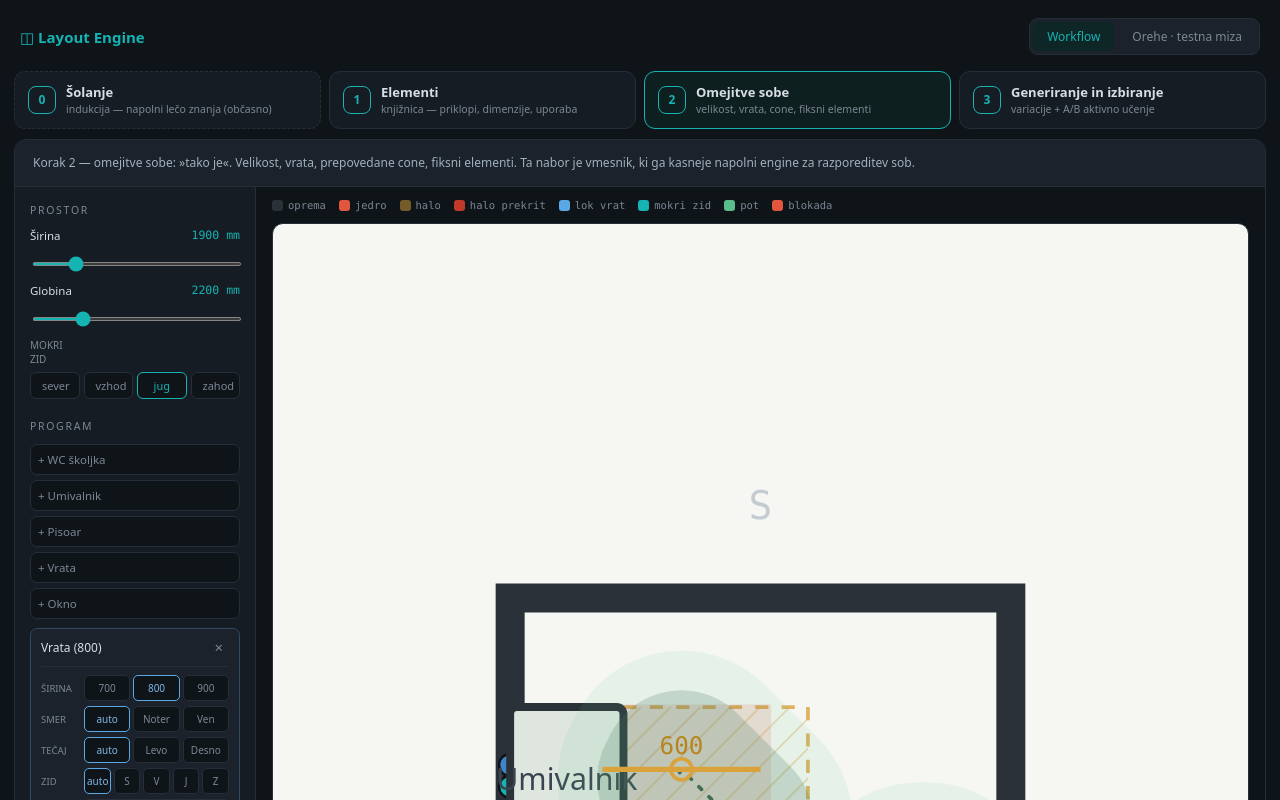
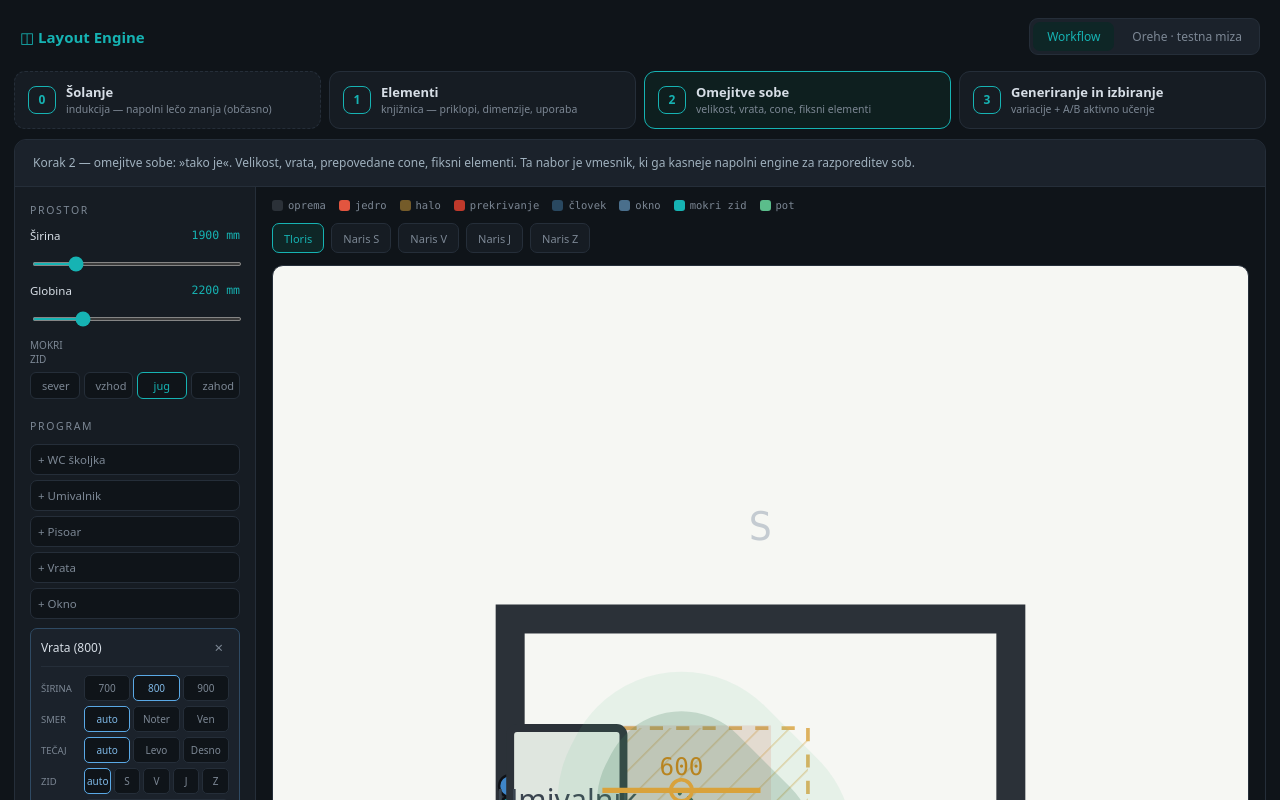
Before and after one commit to zorkojaka/FloorPlannerApp, a React (Vite) app: page / in a window 1280 px wide. Shown: the top 800 px of the page. Built offline with nearby package versions, Linux system fonts and the light colour scheme.

Commit message:
Add side elevation view switcher

```diff
--- a/src/LegacyLayoutEngine.jsx
+++ b/src/LegacyLayoutEngine.jsx
@@ -8,6 +8,7 @@ import { checkFeasibility } from "./engine/feasibility";
 import { initialPreferenceState, rankByPreference, recordPreference } from "./engine/preference";
 import { nextPair, suggestedExplore } from "./engine/active";
 import { buildFreeGrid, findPath } from "./engine/freespace";
+import { buildElevation } from "./engine/elevation";
 import { elementBox } from "./engine/volume";
 import { doorInteriorPoint, usagePoint } from "./engine/evaluator";
 import { measureGeneralization, measureInductionHoldout, measurePreferenceGain } from "./engine/metrics";
@@ -449,10 +450,25 @@ function ConstraintsPanel({rp,library}){
 /* ===== Korak 3 (a) — oder z razporeditvijo in poolom ===== */
 function StagePanel({rp}){
   const {best,cfg,zones,routing,feasibility,hasDoor,soft,pool,idx,setIdx,paths,showPaths,pathMin,pathWant}=rp;
+  const [view,setView]=usePersistentState("floorplanner.stageView","plan");
+  const wallView=view==="plan"?null:view;
+  const viewButtons=[
+    ["plan","Tloris"],
+    ["N","Naris S"],
+    ["E","Naris V"],
+    ["S","Naris J"],
+    ["W","Naris Z"],
+  ];
   return (
     <main className="cstage">
-      <div className="legend mono"><span><i style={{background:"#2b3138"}}/>oprema</span><span><i style={{background:"#e2553f"}}/>jedro</span><span><i style={{background:"#d9a23b",opacity:.5}}/>halo</span><span><i style={{background:"#c0392b"}}/>halo prekrit</span><span><i style={{background:"#5aa9e6"}}/>lok vrat</span><span><i style={{background:"#16b3b3"}}/>mokri zid</span><span><i style={{background:"#5bbd8b"}}/>pot</span><span><i style={{background:"#e2553f"}}/>blokada</span></div>
-      <div className="sheet">{best? <O2Plan cand={best} cfg={cfg} zones={zones} routing={routing} paths={showPaths?paths:[]} bandMin={pathMin} bandWant={pathWant}/> : <div className="noRes">{!feasibility.feasible?<>Brief ni izvedljiv:<br/>{feasibility.reasons.join(" · ")}</>:!hasDoor?"Dodaj vrata - soba brez vrat nima veljavne rešitve.":soft?"Ni veljavne razporeditve ob teh omejitvah. Povečaj prostor ali zrahljaj zahteve.":"V strogem načinu ni rešitve - vklopi mehka pravila."}</div>}</div>
+      <div className="legend mono"><span><i style={{background:"#2b3138"}}/>oprema</span><span><i style={{background:"#e2553f"}}/>jedro</span><span><i style={{background:"#d9a23b",opacity:.5}}/>halo</span><span><i style={{background:"#c0392b"}}/>prekrivanje</span><span><i style={{background:"#5aa9e6",opacity:.35}}/>človek</span><span><i style={{background:"#86c9ff",opacity:.5}}/>okno</span><span><i style={{background:"#16b3b3"}}/>mokri zid</span><span><i style={{background:"#5bbd8b"}}/>pot</span></div>
+      <div className="viewTabs" role="tablist" aria-label="Pogled risbe">
+        {viewButtons.map(([id,label])=><button key={id} className={view===id?"on":""} onClick={()=>setView(id)}>{label}</button>)}
+      </div>
+      <div className="sheet">{best? (wallView
+        ? <ElevationView cand={best} cfg={cfg} wall={wallView}/>
+        : <O2Plan cand={best} cfg={cfg} zones={zones} routing={routing} paths={showPaths?paths:[]} bandMin={pathMin} bandWant={pathWant}/>)
+        : <div className="noRes">{!feasibility.feasible?<>Brief ni izvedljiv:<br/>{feasibility.reasons.join(" · ")}</>:!hasDoor?"Dodaj vrata - soba brez vrat nima veljavne rešitve.":soft?"Ni veljavne razporeditve ob teh omejitvah. Povečaj prostor ali zrahljaj zahteve.":"V strogem načinu ni rešitve - vklopi mehka pravila."}</div>}</div>
       <div className="poolBar">{pool.length>0 && <><span className="mono">{pool.length} veljavnih</span>{pool.slice(0,8).map((c,i)=><button key={i} className={"thumb "+(idx===i?"on":"")} onClick={()=>setIdx(i)}><span className="mono">{(c.ev.score*100|0)}</span></button>)}</>}</div>
     </main>
   );
@@ -598,6 +614,45 @@ function O2Plan({cand,cfg,zones,routing,paths=[],bandMin=600,bandWant=900}){ con
   </svg>;
 }
 
+const WALL_LABELS={N:"S",E:"V",S:"J",W:"Z"};
+function ElevationView({cand,cfg,wall}){
+  const model=buildElevation(cand.placed,cfg,wall);
+  const PADL=360,PADR=160,PADT=260,PADB=280;
+  const axis=model.width;
+  const yOf=(r)=>model.height-r.y-r.h;
+  const ticks=[];
+  for(let z=0;z<=model.height;z+=500)ticks.push(z);
+  if(ticks[ticks.length-1]!==model.height)ticks.push(model.height);
+  const fillOf=(r)=>r.kind==="human"?"#5aa9e6":r.kind==="window"?"#86c9ff":"#dfe6df";
+  const strokeOf=(r)=>r.kind==="human"?"#3a78b0":r.kind==="window"?"#3f86c9":"#2b3138";
+  return <svg viewBox={`${-PADL} ${-PADT} ${axis+PADL+PADR} ${model.height+PADT+PADB}`} style={{width:"100%",height:"100%"}}>
+    <rect x={-PADL} y={-PADT} width={axis+PADL+PADR} height={model.height+PADT+PADB} fill="#f6f7f3"/>
+    <g fontFamily="ui-monospace,Menlo,monospace" fill="#8a96a3">
+      <text x={axis/2} y={-126} fontSize="96" textAnchor="middle">Naris {WALL_LABELS[wall]} · vzdolž zidu / višina Z</text>
+      <line x1="0" y1={model.height} x2={axis} y2={model.height} stroke="#2b3138" strokeWidth="18"/>
+      <line x1="-120" y1="0" x2="-120" y2={model.height} stroke="#2b3138" strokeWidth="14"/>
+      {ticks.map(z=><g key={z}>
+        <line x1="-160" y1={model.height-z} x2={axis} y2={model.height-z} stroke="#c7cfd6" strokeWidth="8" opacity={z===0?0:0.55}/>
+        <line x1="-160" y1={model.height-z} x2="-82" y2={model.height-z} stroke="#2b3138" strokeWidth="12"/>
+        <text x="-188" y={model.height-z} dy="30" fontSize="76" textAnchor="end">{z}</text>
+      </g>)}
+      <text x="-188" y="-46" fontSize="76" textAnchor="end">mm</text>
+      <text x={axis/2} y={model.height+146} fontSize="76" textAnchor="middle">{axis} mm</text>
+    </g>
+    {model.rects.map(r=><g key={r.id}>
+      <rect x={r.x} y={yOf(r)} width={r.w} height={r.h} rx="16" fill={fillOf(r)} fillOpacity={r.kind==="human"?0.24:r.kind==="window"?0.36:0.95} stroke={strokeOf(r)} strokeWidth={r.kind==="human"?16:18} strokeDasharray={r.kind==="human"||r.kind==="window"?"52 36":"none"}/>
+      {r.kind==="window"&&<line x1={r.x} y1={yOf(r)+r.h} x2={r.x+r.w} y2={yOf(r)+r.h} stroke="#3f86c9" strokeWidth="24"/>}
+      <text x={r.x+r.w/2} y={yOf(r)+Math.min(r.h/2,130)} dy="32" fill={r.kind==="human"?"#2e6f9e":"#3a444f"} fontSize="78" fontFamily="ui-sans-serif,system-ui" textAnchor="middle">{r.kind==="human"?"človek":r.name}</text>
+      {r.kind==="window"&&<text x={r.x+r.w/2} y={yOf(r)+r.h+86} fill="#3f86c9" fontSize="58" fontFamily="ui-monospace,Menlo,monospace" textAnchor="middle">parapet {Math.round(r.y)}</text>}
+    </g>)}
+    {model.conflicts.map((r,i)=><g key={"c"+i}>
+      <rect x={r.x} y={model.height-r.y-r.h} width={r.w} height={r.h} fill="#c0392b" opacity=".48" stroke="#e2553f" strokeWidth="24"/>
+      <text x={r.x+r.w/2} y={model.height-r.y-r.h-42} fill="#b03a2e" fontSize="64" fontFamily="ui-monospace,Menlo,monospace" textAnchor="middle">3D trk</text>
+    </g>)}
+    {model.rects.length===0&&<text x={axis/2} y={model.height/2} fill="#7c8794" fontSize="86" fontFamily="ui-sans-serif,system-ui" textAnchor="middle">Na tem zidu ni elementov za naris.</text>}
+  </svg>;
+}
+
 function Door({p,W,D}){
   // geometrija iz testirane čiste funkcije (geometry.doorSwing) — tečaj fiksen na
   // zidu, krilo pravokotno, lok z radijem=širina krila okoli tečaja, sweep iz atan2
@@ -646,6 +701,9 @@ const CSS=`
 .cstage{background:var(--bg);display:flex;flex-direction:column;min-height:480px}
 .legend{display:flex;gap:13px;flex-wrap:wrap;padding:12px 16px;font-size:10.5px;color:var(--mut)}
 .legend span{display:flex;gap:5px;align-items:center}.legend i{width:11px;height:11px;border-radius:3px;display:inline-block}
+.viewTabs{display:flex;gap:7px;padding:0 16px 12px;flex-wrap:wrap}
+.viewTabs button{height:30px;padding:0 11px;border-radius:7px;border:1px solid var(--bd);background:var(--panel);color:var(--mut);font-size:11px;cursor:pointer}
+.viewTabs button.on{border-color:var(--cy);background:#0e2626;color:var(--cy)}
 .sheet{flex:1;margin:0 16px;background:#f6f7f3;border-radius:11px;border:1px solid var(--bd);overflow:hidden;min-height:360px;touch-action:none;display:flex;align-items:center;justify-content:center}
 .noRes,.noRes2{color:var(--mut);font-size:13px;padding:30px;text-align:center;line-height:1.6}.noRes2{padding:14px}
 .num{margin-bottom:12px}.fhd{display:flex;justify-content:space-between;font-size:11.5px;margin-bottom:6px}.fhd .mono{color:var(--cy)}
```
